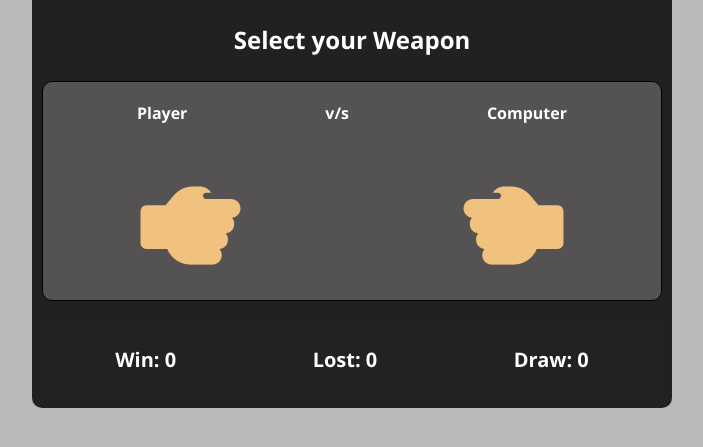
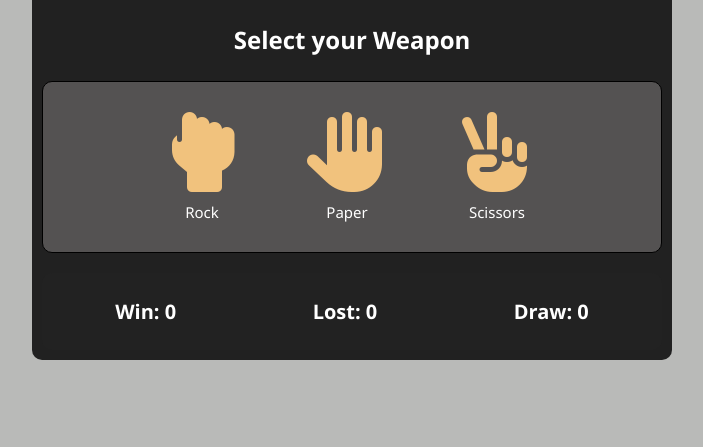
Before and after one commit to janrelle24/Rock-Paper-Scissors_Game, a plain HTML site: page index.html in a window 1280 px wide. Shown: the part 255-702 px from the top of the page, without its empty margins (288-991 px from the left). Drawn offline with Linux system fonts and the light colour scheme.

Commit message:
add a jscode that when click the RPS it show the battle-container and hide main-container

```diff
--- a/script.js
+++ b/script.js
@@ -0,0 +1,28 @@
+const rockBtn = document.getElementById("rock");
+const paperBtn = document.getElementById("paper");
+const scissorsBtn = document.getElementById("scissors");
+
+const mainContainer = document.querySelector(".main-container");
+const battleContainer = document.querySelector(".battle-container");
+
+let winCount = 0;
+let loseCount = 0;
+let drawCount = 0;
+
+const choices = [
+    {id: "rock", icon: "fa-solid fa-hand-back-fist", label: "Rock"},
+    {id: "paper", icon: "fa-solid fa-hand", label: "Paper"},
+    {id: "scissors", icon: "fa-solid fa-hand-peace", label: "Scissors"}
+];
+
+function playRound(playerChoice){
+    mainContainer.classList.add("hide");
+    battleContainer.classList.add("show");
+
+
+}
+
+//add event listerners
+rockBtn.addEventListener("click", () => playRound("rock"));
+paperBtn.addEventListener("click", () => playRound("paper"));
+scissorsBtn.addEventListener("click", () => playRound("scissors"));
--- a/styles.css
+++ b/styles.css
@@ -50,8 +50,8 @@ h2{
     padding: 5px;
 }
 .main-container{
-    display: none;
-    /*display: flex; */
+    /*display: none;*/
+    display: flex;
     justify-content: center;
     align-items: center;
     margin-top: 20px;
@@ -62,7 +62,7 @@ h2{
     background-color: #545252;
 }
 .battle-container{
-    /*display: none;*/
+    display: none;
     justify-content: center;
     align-items: center;
     margin-top: 20px;
@@ -148,3 +148,12 @@ h2{
     padding: 10px 20px;
     border-radius: 8px;
 }
+
+
+/* Show/Hide classes */
+.hide{
+    display: none !important;
+}
+.show{
+    display: block !important;
+}
```
